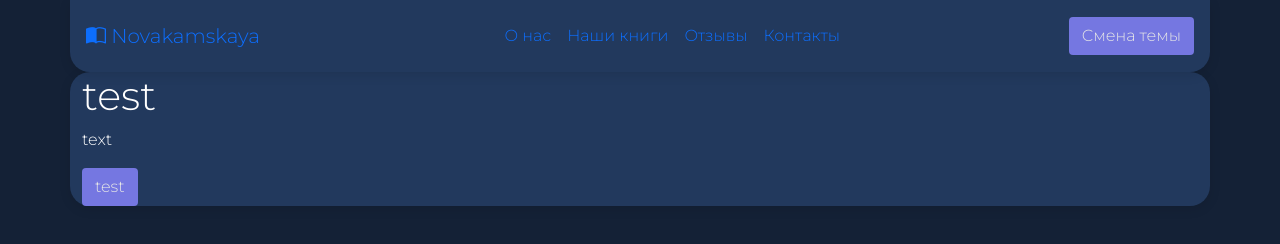
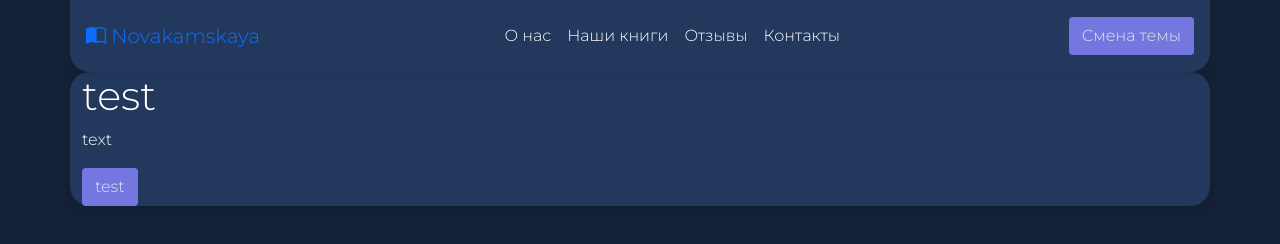
Before and after one commit to kunilovsky/book_landing_stat, a plain HTML site: page index.html in a window 1280 px wide. Drawn offline with nearby package versions, Linux system fonts and the light colour scheme.

Commit message:
color nav

```diff
--- a/assets/style/sass/style.sass
+++ b/assets/style/sass/style.sass
@@ -20,6 +20,8 @@ body
 
 h1, h2, h3, h4, h5, h6, p
     color: var(--text-dark)
+.nav-link
+    color: var(--text-dark)
 /* Component */
 @import 'component'
 h2
```
Also changed, not shown: assets/style/style.css, 1 other file.
